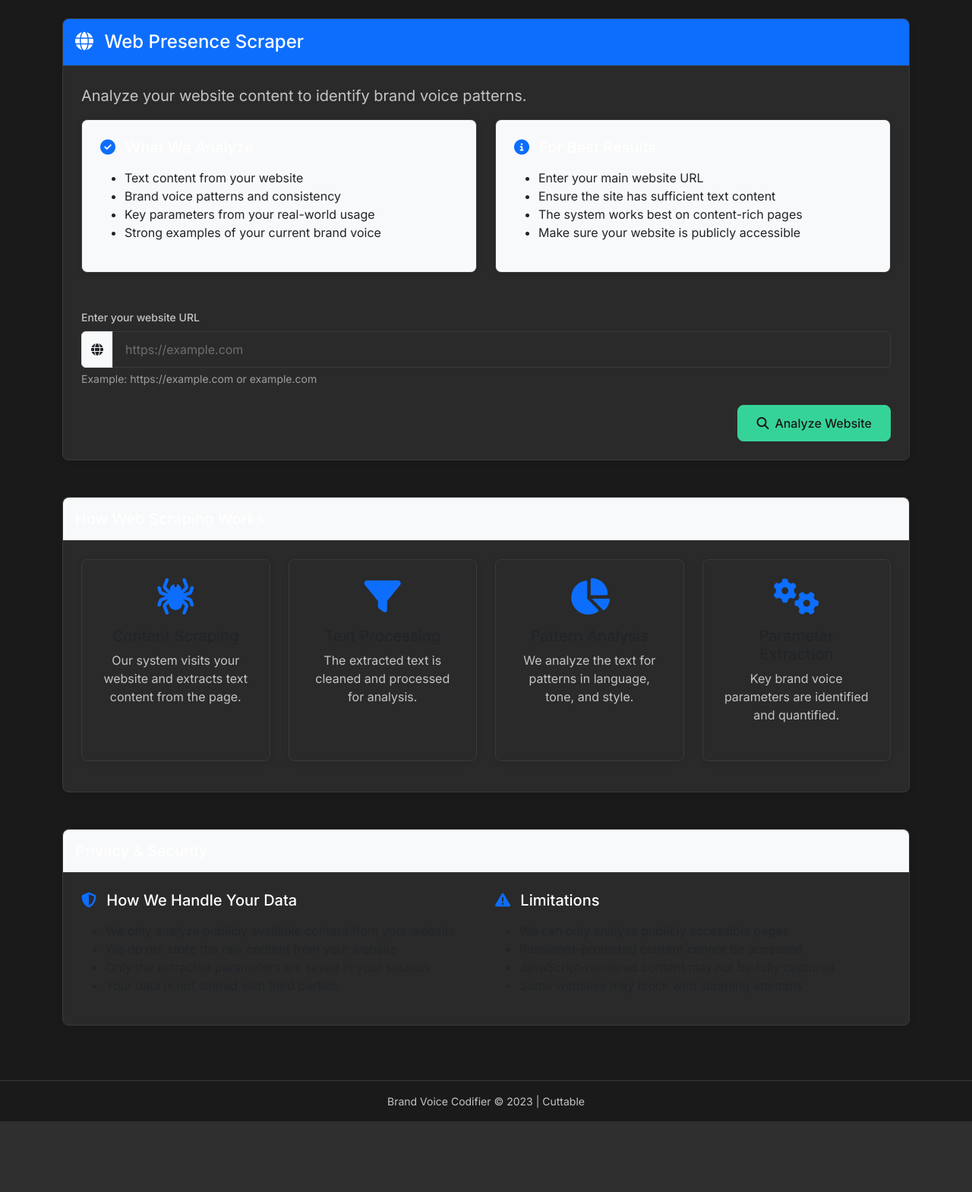
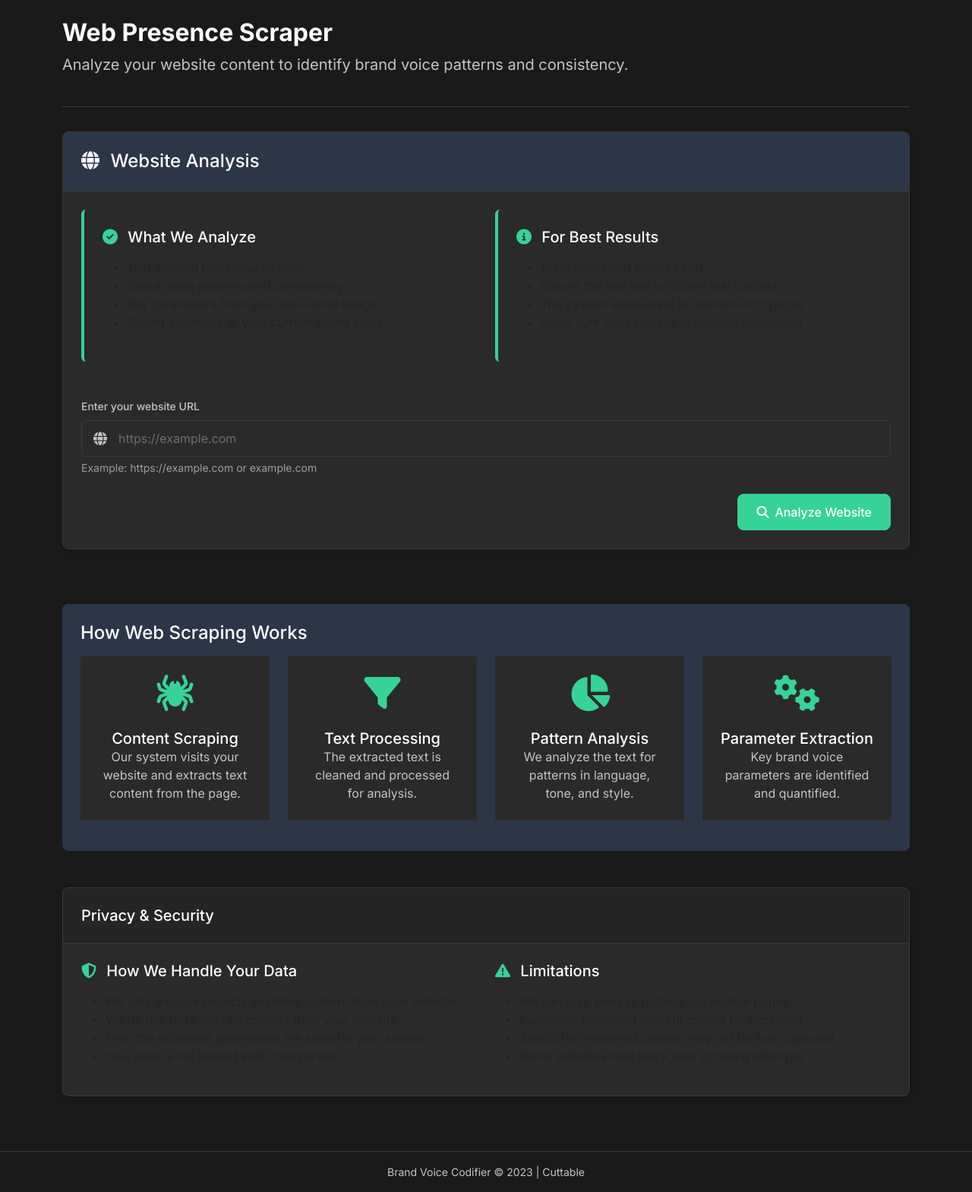
Before and after one commit to tom2tomtomtom/BrandVoice, a Flask app: page /web-scraper in a window 1280 px wide. Shown: the part 60-1629 px from the top of the page at 76% size. Before the commit the page ends 1536 px from the top, so only its background shows below. Run offline with Flask 3, Linux system fonts and the light colour scheme; some libraries are stand-ins or nearby versions; some web fonts are replaced.

Commit message:
Fix design inconsistencies and standardize UI components

```diff
--- a/static/css/dark-theme.css
+++ b/static/css/dark-theme.css
@@ -2,11 +2,11 @@
 
 /* Base Styles */
 :root {
-    /* Color System */
+    /* Color System - Standardized */
     --primary-bg: #1a1a1a;
     --secondary-bg: #252525;
     --card-bg: #2a2a2a;
-    --card-bg-alt: #2d3649;
+    --feature-header-bg: #2d3649; /* Navy blue for feature headers */
     --primary-accent: #36d399;
     --secondary-accent: #f5d76e;
     --text-primary: #ffffff;
@@ -18,6 +18,8 @@
     --live-color: #22c55e;
     --error-color: #ff4d4d;
     --warning-color: #ffab00;
+    --icon-color: #ffffff;
+    --icon-accent: #36d399;
 
     /* UI Elements */
     --hover-bg: #2c2c2c;
@@ -46,6 +48,11 @@
     --shadow-sm: 0 2px 8px rgba(0, 0, 0, 0.1);
     --shadow-md: 0 4px 12px rgba(0, 0, 0, 0.15);
     --shadow-lg: 0 8px 24px rgba(0, 0, 0, 0.2);
+
+    /* Button Dimensions */
+    --button-height: 48px;
+    --button-padding-x: 24px;
+    --button-font-size: 16px;
 }
 
 body {
@@ -197,7 +204,7 @@
     color: var(--error-color);
 }
 
-/* Card Styles */
+/* Card Styles - Standardized */
 .card {
     background-color: var(--card-bg);
     border: var(--border-width) solid var(--border-color);
@@ -212,8 +219,8 @@
     box-shadow: var(--shadow-md);
 }
 
-.card-alt {
-    background-color: var(--card-bg-alt);
+.card-feature {
+    background-color: var(--feature-header-bg);
 }
 
 .card-header {
@@ -221,9 +228,13 @@
     border-bottom: var(--border-width) solid var(--border-color);
     font-weight: 600;
     color: var(--text-primary);
-    padding: var(--spacing-sm);
+    padding: var(--spacing-md);
     border-top-left-radius: calc(var(--border-radius-md) - 1px);
     border-top-right-radius: calc(var(--border-radius-md) - 1px);
+}
+
+.card-header-feature {
+    background-color: var(--feature-header-bg);
 }
 
 .card-body {
@@ -233,18 +244,27 @@
 .card-footer {
     background-color: var(--secondary-bg);
     border-top: var(--border-width) solid var(--border-color);
-    padding: var(--spacing-sm);
+    padding: var(--spacing-md);
     border-bottom-left-radius: calc(var(--border-radius-md) - 1px);
     border-bottom-right-radius: calc(var(--border-radius-md) - 1px);
 }
 
-/* Button Styles */
+/* Info Cards */
+.info-card {
+    background-color: var(--card-bg);
+    border-left: 4px solid var(--primary-accent);
+    padding: var(--spacing-md);
+    margin-bottom: var(--spacing-md);
+    border-radius: var(--border-radius-sm);
+}
+
+/* Button Styles - Standardized */
 .btn {
     border-radius: var(--border-radius-md);
     font-weight: 500;
-    font-size: 16px;
-    padding: 12px 24px;
-    height: 48px;
+    font-size: var(--button-font-size);
+    padding: 0 var(--button-padding-x);
+    height: var(--button-height);
     display: inline-flex;
     align-items: center;
     justify-content: center;
@@ -253,20 +273,21 @@
 
 .btn-sm {
     height: 36px;
-    padding: 8px 16px;
+    padding: 0 16px;
     font-size: 14px;
 }
 
 .btn-lg {
     height: 56px;
-    padding: 16px 32px;
+    padding: 0 32px;
     font-size: 18px;
 }
 
+/* Primary Button - Green Accent */
 .btn-primary {
     background-color: var(--primary-accent);
     border-color: var(--primary-accent);
-    color: var(--primary-bg);
+    color: var(--text-primary);
 }
 
 .btn-primary:hover, .btn-primary:focus {
@@ -276,6 +297,7 @@
     box-shadow: var(--shadow-sm);
 }
 
+/* Secondary Button */
 .btn-secondary {
     background-color: transparent;
     border: var(--border-width) solid var(--border-color);
@@ -289,6 +311,7 @@
     box-shadow: var(--shadow-sm);
 }
 
+/* Accent Button - Gold/Yellow */
 .btn-accent {
     background-color: var(--secondary-accent);
     border-color: var(--secondary-accent);
@@ -302,6 +325,7 @@
     box-shadow: var(--shadow-sm);
 }
 
+/* Outline Primary Button */
 .btn-outline-primary {
     background-color: transparent;
     border: var(--border-width) solid var(--primary-accent);
@@ -315,6 +339,7 @@
     box-shadow: var(--shadow-sm);
 }
 
+/* Danger Button */
 .btn-danger {
     background-color: var(--error-color);
     border-color: var(--error-color);
@@ -328,19 +353,22 @@
     box-shadow: var(--shadow-sm);
 }
 
+/* Button Icons */
 .btn i {
     margin-right: 8px;
+    color: inherit;
 }
 
-/* Form Styles */
+/* Form Styles - Standardized */
 .form-control, .form-select {
     background-color: var(--input-bg);
     border: var(--border-width) solid var(--border-color);
     color: var(--text-primary);
     border-radius: var(--border-radius-sm);
     padding: 16px;
-    height: 48px;
+    height: var(--button-height);
     font-size: 16px;
+    font-family: 'Inter', sans-serif;
     transition: all var(--transition-speed) var(--transition-function);
 }
 
@@ -353,6 +381,7 @@
 
 .form-control::placeholder {
     color: var(--text-placeholder);
+    font-family: 'Inter', sans-serif;
 }
 
 .form-label {
@@ -361,12 +390,14 @@
     font-weight: 500;
     margin-bottom: 8px;
     display: block;
+    font-family: 'Inter', sans-serif;
 }
 
 .form-text {
     color: var(--text-tertiary);
     font-size: 14px;
     margin-top: 4px;
+    font-family: 'Inter', sans-serif;
 }
 
 .form-group {
@@ -376,6 +407,24 @@
 textarea.form-control {
     min-height: 120px;
     resize: vertical;
+}
+
+/* Input with icon */
+.input-with-icon {
+    position: relative;
+}
+
+.input-with-icon .form-control {
+    padding-left: 48px;
+}
+
+.input-with-icon i {
+    position: absolute;
+    left: 16px;
+    top: 50%;
+    transform: translateY(-50%);
+    color: var(--text-secondary);
+    font-size: 18px;
 }
 
 /* Alert Styles */
@@ -585,6 +634,7 @@
     text-align: center;
     padding: var(--spacing-md);
     transition: all var(--transition-speed) var(--transition-function);
+    background-color: var(--card-bg);
 }
 
 .feature-card:hover {
@@ -595,6 +645,38 @@
     font-size: 48px;
     margin-bottom: var(--spacing-md);
     color: var(--primary-accent);
+}
+
+/* Feature Section */
+.feature-section {
+    background-color: var(--feature-header-bg);
+    border-radius: var(--border-radius-md);
+    padding: var(--spacing-md);
+    margin-bottom: var(--spacing-md);
+}
+
+.feature-section h2,
+.feature-section h3,
+.feature-section h4 {
+    color: var(--text-primary);
+    margin-bottom: var(--spacing-sm);
+}
+
+/* Icon Standardization */
+.icon-primary {
+    color: var(--icon-color);
+}
+
+.icon-accent {
+    color: var(--icon-accent);
+}
+
+.icon-lg {
+    font-size: 24px;
+}
+
+.icon-xl {
+    font-size: 32px;
 }
 
 /* Page Header */
--- a/templates/web_scraper.html
+++ b/templates/web_scraper.html
@@ -1,22 +1,24 @@
 {% extends 'base.html' %}
 
-{% block title %}Brand Voice Codifier - Web Scraper{% endblock %}
+{% block title %}Web Scraper{% endblock %}
 
 {% block content %}
+<div class="page-header">
+    <h1>Web Presence Scraper</h1>
+    <p class="lead">Analyze your website content to identify brand voice patterns and consistency.</p>
+</div>
+
 <div class="row">
     <div class="col-12">
         <div class="card">
-            <div class="card-header bg-primary text-white">
-                <h2 class="h4 mb-0"><i class="fas fa-globe me-2"></i> Web Presence Scraper</h2>
+            <div class="card-header card-header-feature">
+                <h2 class="h4 mb-0"><i class="fas fa-globe icon-primary me-2"></i> Website Analysis</h2>
             </div>
             <div class="card-body">
-                <p class="lead">Analyze your website content to identify brand voice patterns.</p>
-
                 <div class="row mb-4">
                     <div class="col-md-6">
-                        <div class="card bg-light">
-                            <div class="card-body">
-                                <h5><i class="fas fa-check-circle me-2 text-primary"></i> What We Analyze</h5>
+                        <div class="info-card">
+                            <h5><i class="fas fa-check-circle icon-accent me-2"></i> What We Analyze</h5>
                             <ul>
                                 <li>Text content from your website</li>
                                 <li>Brand voice patterns and consistency</li>
@@ -25,11 +27,9 @@
                             </ul>
                         </div>
                     </div>
-                    </div>
                     <div class="col-md-6">
-                        <div class="card bg-light">
-                            <div class="card-body">
-                                <h5><i class="fas fa-info-circle me-2 text-primary"></i> For Best Results</h5>
+                        <div class="info-card">
+                            <h5><i class="fas fa-info-circle icon-accent me-2"></i> For Best Results</h5>
                             <ul>
                                 <li>Enter your main website URL</li>
                                 <li>Ensure the site has sufficient text content</li>
@@ -39,23 +39,22 @@
                         </div>
                     </div>
                 </div>
-                </div>
 
                 <form action="{{ url_for('web_scraper') }}" method="post" class="mt-4">
                     <input type="hidden" name="csrf_token" value="{{ csrf_token() }}">
 
-                    <div class="mb-4">
+                    <div class="form-group">
                         <label for="url" class="form-label">Enter your website URL</label>
-                        <div class="input-group">
-                            <span class="input-group-text"><i class="fas fa-globe"></i></span>
+                        <div class="input-with-icon">
+                            <i class="fas fa-globe"></i>
                             <input type="url" class="form-control" id="url" name="url" placeholder="https://example.com" required>
                         </div>
                         <div class="form-text">Example: https://example.com or example.com</div>
                     </div>
 
-                    <div class="d-grid gap-2 d-md-flex justify-content-md-end">
+                    <div class="d-grid gap-2 d-md-flex justify-content-md-end mt-4">
                         <button type="submit" class="btn btn-primary" id="analyze-button">
-                            <i class="fas fa-search me-2"></i> Analyze Website
+                            <i class="fas fa-search"></i> Analyze Website
                         </button>
                     </div>
                 </form>
@@ -64,69 +63,53 @@
     </div>
 </div>
 
-<div class="row mt-4">
-    <div class="col-12">
-        <div class="card">
-            <div class="card-header bg-light">
-                <h3 class="h5 mb-0">How Web Scraping Works</h3>
-            </div>
-            <div class="card-body">
+<div class="feature-section mt-5">
+    <h2 class="h4 mb-3">How Web Scraping Works</h2>
     <div class="row">
-                    <div class="col-md-3 mb-3 text-center">
-                        <div class="card h-100">
-                            <div class="card-body">
-                                <i class="fas fa-spider fa-3x text-primary mb-3"></i>
+        <div class="col-md-3 mb-3">
+            <div class="feature-card h-100">
+                <i class="fas fa-spider icon-accent feature-card-icon"></i>
                 <h5 class="card-title">Content Scraping</h5>
                 <p class="card-text">Our system visits your website and extracts text content from the page.</p>
             </div>
         </div>
-                    </div>
 
-                    <div class="col-md-3 mb-3 text-center">
-                        <div class="card h-100">
-                            <div class="card-body">
-                                <i class="fas fa-filter fa-3x text-primary mb-3"></i>
+        <div class="col-md-3 mb-3">
+            <div class="feature-card h-100">
+                <i class="fas fa-filter icon-accent feature-card-icon"></i>
                 <h5 class="card-title">Text Processing</h5>
                 <p class="card-text">The extracted text is cleaned and processed for analysis.</p>
             </div>
         </div>
-                    </div>
 
-                    <div class="col-md-3 mb-3 text-center">
-                        <div class="card h-100">
-                            <div class="card-body">
-                                <i class="fas fa-chart-pie fa-3x text-primary mb-3"></i>
+        <div class="col-md-3 mb-3">
+            <div class="feature-card h-100">
+                <i class="fas fa-chart-pie icon-accent feature-card-icon"></i>
                 <h5 class="card-title">Pattern Analysis</h5>
                 <p class="card-text">We analyze the text for patterns in language, tone, and style.</p>
             </div>
         </div>
-                    </div>
 
-                    <div class="col-md-3 mb-3 text-center">
-                        <div class="card h-100">
-                            <div class="card-body">
-                                <i class="fas fa-cogs fa-3x text-primary mb-3"></i>
+        <div class="col-md-3 mb-3">
+            <div class="feature-card h-100">
+                <i class="fas fa-cogs icon-accent feature-card-icon"></i>
                 <h5 class="card-title">Parameter Extraction</h5>
                 <p class="card-text">Key brand voice parameters are identified and quantified.</p>
             </div>
         </div>
     </div>
 </div>
-            </div>
-        </div>
-    </div>
-</div>
 
-<div class="row mt-4">
+<div class="row mt-5">
     <div class="col-12">
         <div class="card">
-            <div class="card-header bg-light">
+            <div class="card-header">
                 <h3 class="h5 mb-0">Privacy & Security</h3>
             </div>
             <div class="card-body">
                 <div class="row">
                     <div class="col-md-6">
-                        <h5><i class="fas fa-shield-alt text-primary me-2"></i> How We Handle Your Data</h5>
+                        <h5><i class="fas fa-shield-alt icon-accent me-2"></i> How We Handle Your Data</h5>
                         <ul>
                             <li>We only analyze publicly available content from your website</li>
                             <li>We do not store the raw content from your website</li>
@@ -135,7 +118,7 @@
                         </ul>
                     </div>
                     <div class="col-md-6">
-                        <h5><i class="fas fa-exclamation-triangle text-primary me-2"></i> Limitations</h5>
+                        <h5><i class="fas fa-exclamation-triangle icon-accent me-2"></i> Limitations</h5>
                         <ul>
                             <li>We can only analyze publicly accessible pages</li>
                             <li>Password-protected content cannot be accessed</li>
```
Lines whose indentation alone changed are shown as unchanged.
